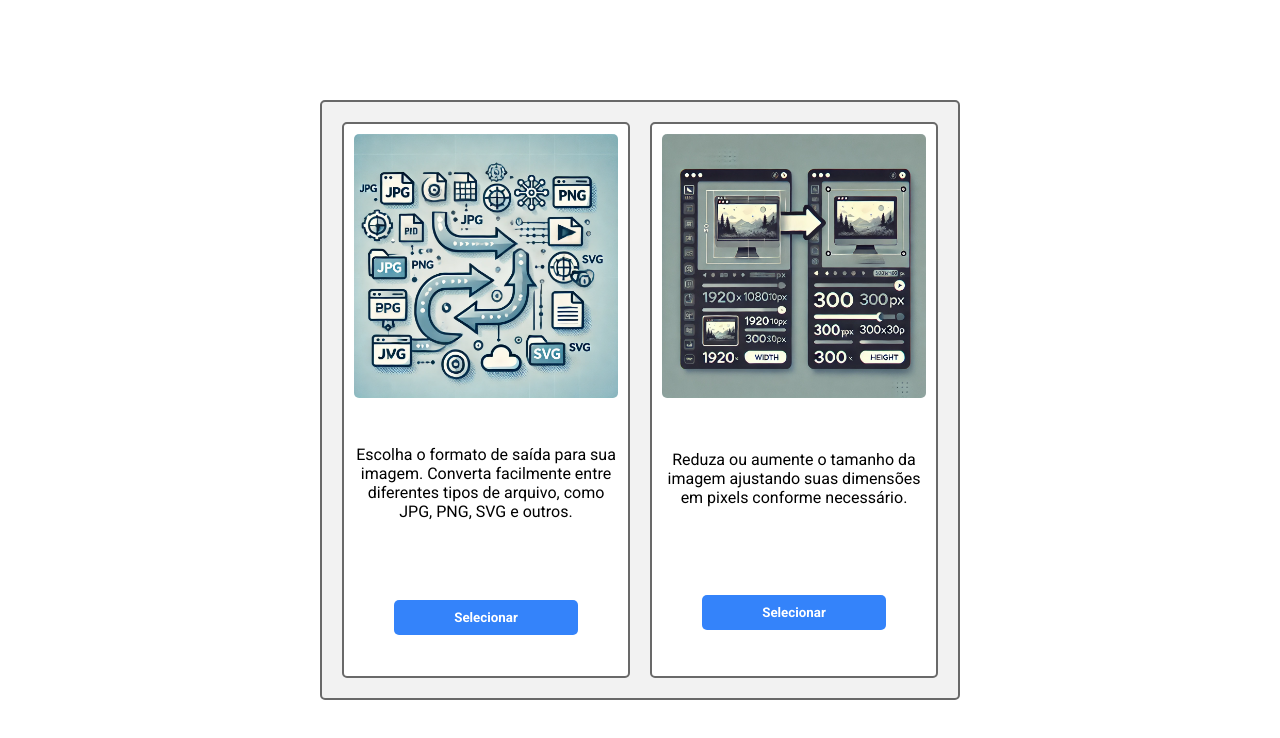
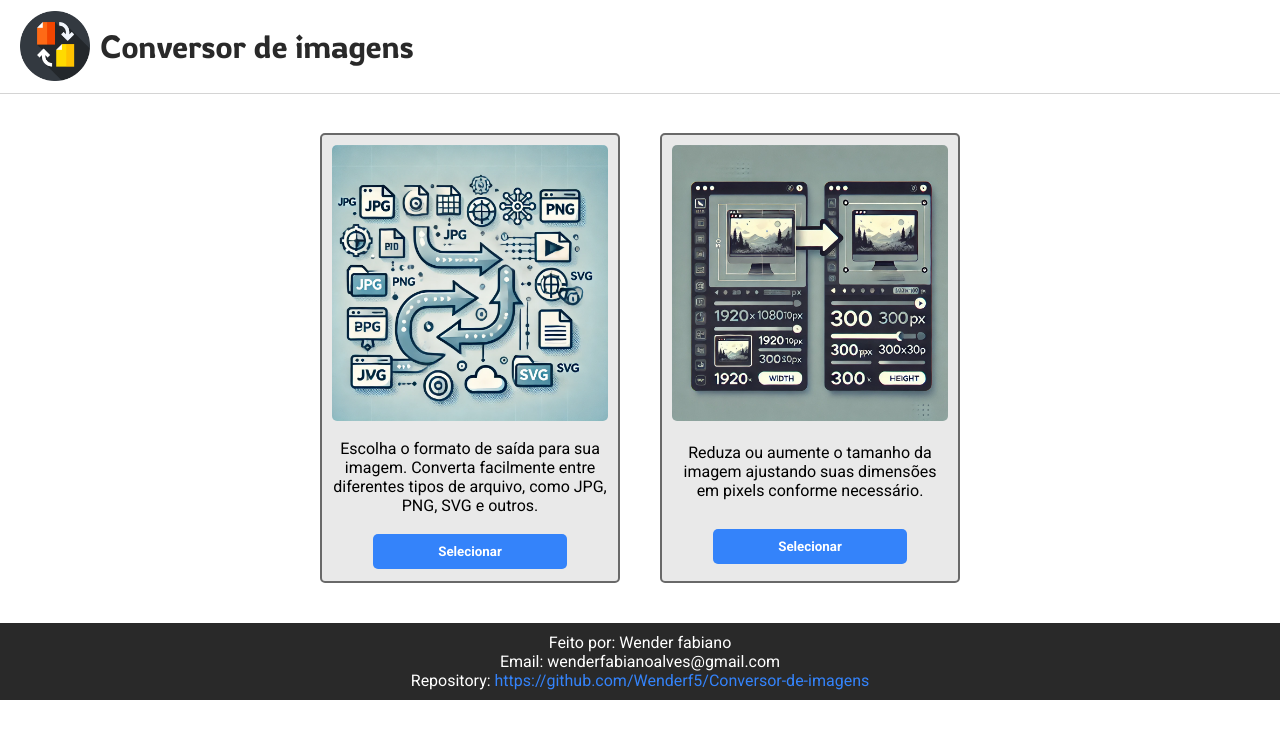
Before and after one commit to Wenderf5/Conversor-de-imagens, a React (Vite) app in the folder front-end/: page / in a window 1280 px wide. Shown: the top 738 px of the page. Built offline with nearby package versions, Linux system fonts and the light colour scheme.

Commit message:
feat: nav bar, footer

```diff
--- /dev/null
+++ b/front-end/src/components/Footer/index.module.css
@@ -0,0 +1,20 @@
+.footer {
+    width: 100%;
+    padding: 10px;
+    display: flex;
+    flex-direction: column;
+    align-items: center;
+    justify-content: center;
+    color: white;
+    background-color: #292929;
+}
+
+.footer p {
+    margin: 0%;
+}
+
+
+.footer a {
+    text-decoration: none;
+    color: #3483fa;
+}
--- /dev/null
+++ b/front-end/src/components/Footer/index.tsx
@@ -0,0 +1,11 @@
+import style from './index.module.css';
+
+export function Footer() {
+    return (
+        <footer className={style.footer}>
+            <p>Feito por: Wender fabiano</p>
+            <p>Email: wenderfabianoalves@gmail.com</p>
+            <p>Repository: <a href="https://github.com/Wenderf5/Conversor-de-imagens" target='_blank'>https://github.com/Wenderf5/Conversor-de-imagens</a></p>
+        </footer>
+    )
+}
--- /dev/null
+++ b/front-end/src/components/NavBar/index.module.css
@@ -0,0 +1,22 @@
+@import url('https://fonts.googleapis.com/css2?family=Rowdies:wght@300;400;700&display=swap');
+
+.header {
+    width: 100%;
+    display: flex;
+    align-items: center;
+    box-shadow: 0px 0px 1px black;
+    gap: 10px;
+    padding: 5px 20px;
+}
+
+.header img {
+    width: 70px;
+    height: 70px;
+}
+
+.header h1 {
+    font-family: "Rowdies", serif;
+    font-weight: 300;
+    font-style: normal;
+    color: #292929;
+}
--- /dev/null
+++ b/front-end/src/components/NavBar/index.tsx
@@ -0,0 +1,13 @@
+import style from './index.module.css';
+
+//Images
+import logo from '../../assets/images/logo.png';
+
+export function NavBar() {
+    return (
+        <header className={style.header}>
+            <img src={logo} alt="" />
+            <h1>Conversor de imagens</h1>
+        </header>
+    )
+}
--- a/front-end/src/pages/Convert/index.tsx
+++ b/front-end/src/pages/Convert/index.tsx
@@ -1,5 +1,7 @@
+import style from './index.module.css';
+
+//Components
 import { Option } from './_components/Option';
-import style from './index.module.css';
 
 export function Convert() {
     return (
--- a/front-end/src/pages/Home/_components/Option/index.module.css
+++ b/front-end/src/pages/Home/_components/Option/index.module.css
@@ -1,16 +1,17 @@
 @import url('https://fonts.googleapis.com/css2?family=Roboto:ital,wght@0,100;0,300;0,400;0,500;0,700;0,900;1,100;1,300;1,400;1,500;1,700;1,900&display=swap');
 
 .option {
-    width: 50%;
-    height: 100%;
+    width: 300px;
+    height: 450px;
     display: flex;
     flex-direction: column;
     align-items: center;
     text-align: center;
     border: 2px rgb(105, 105, 105) solid;
     border-radius: 5px;
-    background-color: white;
+    background-color: rgb(233, 233, 233);
     padding: 10px;
+    margin: 20px;
 }
 
 .option img {
--- a/front-end/src/pages/Home/index.module.css
+++ b/front-end/src/pages/Home/index.module.css
@@ -1,20 +1,6 @@
 .main {
-    width: 100vw;
-    height: 100vh;
+    height: 530px;
     display: flex;
     align-items: center;
     justify-content: center;
 }
-
-.default_container {
-    width: 50%;
-    height: 75%;
-    display: flex;
-    align-items: center;
-    justify-content: space-around;
-    gap: 20px;
-    border-radius: 5px;
-    background-color: rgb(242, 242, 242);
-    padding: 20px;
-    border: 2px rgb(105, 105, 105) solid;
-}
--- a/front-end/src/pages/Home/index.tsx
+++ b/front-end/src/pages/Home/index.tsx
@@ -1,4 +1,8 @@
 import style from './index.module.css';
+
+//Components
+import { NavBar } from '../../components/NavBar';
+import { Footer } from '../../components/Footer';
 import { Option } from './_components/Option';
 
 //Images
@@ -7,11 +11,19 @@ import resize_option_img from '../../assets/images/DALL·E-2025-01-05-16.50.41-A
 
 export function Home() {
     return (
-        <main className={style.main}>
-            <section className={style.default_container}>
-                <Option image={convert_option_img} label='Escolha o formato de saída para sua imagem. Converta facilmente entre diferentes tipos de arquivo, como JPG, PNG, SVG e outros.' />
-                <Option image={resize_option_img} label='Reduza ou aumente o tamanho da imagem ajustando suas dimensões em pixels conforme necessário.' />
-            </section>
-        </main>
+        <>
+            <NavBar />
+            <main className={style.main}>
+                <Option
+                    image={convert_option_img}
+                    label='Escolha o formato de saída para sua imagem. Converta facilmente entre diferentes tipos de arquivo, como JPG, PNG, SVG e outros.'
+                />
+                <Option
+                    image={resize_option_img}
+                    label='Reduza ou aumente o tamanho da imagem ajustando suas dimensões em pixels conforme necessário.'
+                />
+            </main>
+            <Footer />
+        </>
     )
 }
```
Also changed, not shown: front-end/src/assets/images/logo.png (added).
